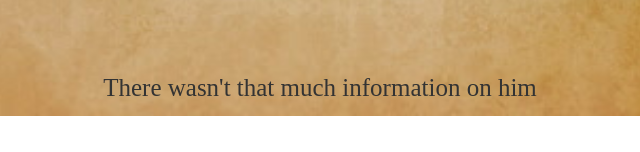
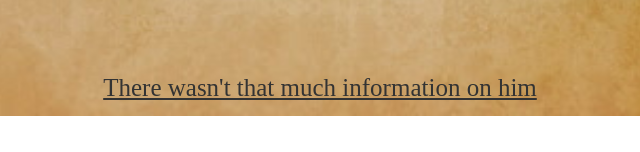
Before and after one commit to Silvermario120/bio, a plain HTML site: page index.html in a window 1280 px wide. Shown: the part 645-797 px from the top of the page, 320-960 px from the left. Drawn offline with nearby package versions, Linux system fonts and the light colour scheme.

Commit message:
Update index.html

```diff
--- a/index.html
+++ b/index.html
@@ -43,8 +43,10 @@
             <br />
             <br />
             <br />
-            <p class="underline">
-                There wasn't that much information on him
+            <p>
+                <u>
+                    There wasn't that much information on him
+                <u>
             </p>
 
 
```
